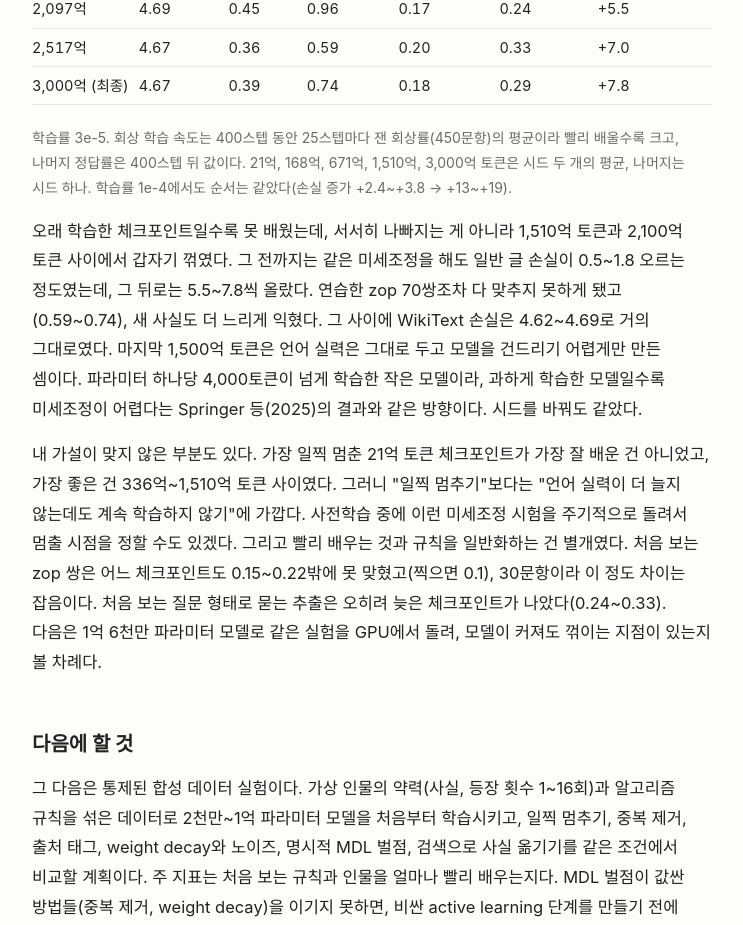
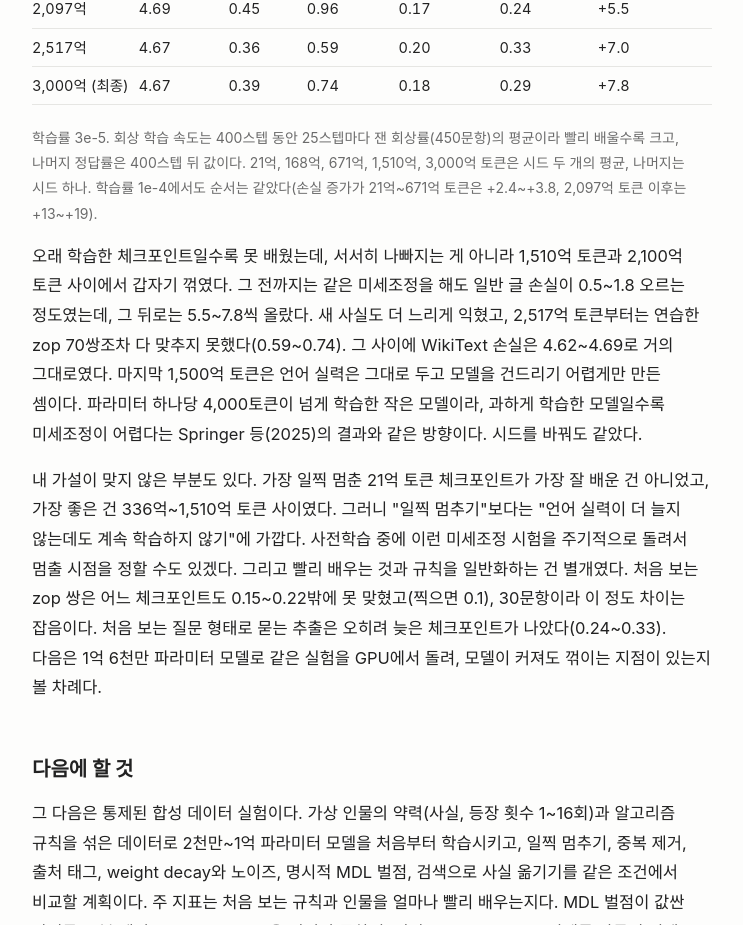
Before and after one commit to inny0127/inny0127.github.io, a plain HTML site: page continual/index.html in a window 1280 px wide. Shown: the part 3317-4242 px from the top of the page, without its empty margins (268-1011 px from the left). Drawn offline with Linux system fonts and the light colour scheme; a web font is replaced by a local one.

Commit message:
research notes: precise wording
Co-Authored-By: Claude Opus 5.5 <noreply@anthropic.com>

```diff
--- a/continual/index.html
+++ b/continual/index.html
@@ -61,8 +61,8 @@
       </tbody>
     </table>
   </div>
-  <p class="small">학습률 3e-5. 회상 학습 속도는 400스텝 동안 25스텝마다 잰 회상률(450문항)의 평균이라 빨리 배울수록 크고, 나머지 정답률은 400스텝 뒤 값이다. 21억, 168억, 671억, 1,510억, 3,000억 토큰은 시드 두 개의 평균, 나머지는 시드 하나. 학습률 1e-4에서도 순서는 같았다(손실 증가 +2.4~+3.8 → +13~+19).</p>
-  <p>오래 학습한 체크포인트일수록 못 배웠는데, 서서히 나빠지는 게 아니라 1,510억 토큰과 2,100억 토큰 사이에서 갑자기 꺾였다. 그 전까지는 같은 미세조정을 해도 일반 글 손실이 0.5~1.8 오르는 정도였는데, 그 뒤로는 5.5~7.8씩 올랐다. 연습한 zop 70쌍조차 다 맞추지 못하게 됐고(0.59~0.74), 새 사실도 더 느리게 익혔다. 그 사이에 WikiText 손실은 4.62~4.69로 거의 그대로였다. 마지막 1,500억 토큰은 언어 실력은 그대로 두고 모델을 건드리기 어렵게만 만든 셈이다. 파라미터 하나당 4,000토큰이 넘게 학습한 작은 모델이라, 과하게 학습한 모델일수록 미세조정이 어렵다는 Springer 등(2025)의 결과와 같은 방향이다. 시드를 바꿔도 같았다.</p>
+  <p class="small">학습률 3e-5. 회상 학습 속도는 400스텝 동안 25스텝마다 잰 회상률(450문항)의 평균이라 빨리 배울수록 크고, 나머지 정답률은 400스텝 뒤 값이다. 21억, 168억, 671억, 1,510억, 3,000억 토큰은 시드 두 개의 평균, 나머지는 시드 하나. 학습률 1e-4에서도 순서는 같았다(손실 증가가 21억~671억 토큰은 +2.4~+3.8, 2,097억 토큰 이후는 +13~+19).</p>
+  <p>오래 학습한 체크포인트일수록 못 배웠는데, 서서히 나빠지는 게 아니라 1,510억 토큰과 2,100억 토큰 사이에서 갑자기 꺾였다. 그 전까지는 같은 미세조정을 해도 일반 글 손실이 0.5~1.8 오르는 정도였는데, 그 뒤로는 5.5~7.8씩 올랐다. 새 사실도 더 느리게 익혔고, 2,517억 토큰부터는 연습한 zop 70쌍조차 다 맞추지 못했다(0.59~0.74). 그 사이에 WikiText 손실은 4.62~4.69로 거의 그대로였다. 마지막 1,500억 토큰은 언어 실력은 그대로 두고 모델을 건드리기 어렵게만 만든 셈이다. 파라미터 하나당 4,000토큰이 넘게 학습한 작은 모델이라, 과하게 학습한 모델일수록 미세조정이 어렵다는 Springer 등(2025)의 결과와 같은 방향이다. 시드를 바꿔도 같았다.</p>
   <p>내 가설이 맞지 않은 부분도 있다. 가장 일찍 멈춘 21억 토큰 체크포인트가 가장 잘 배운 건 아니었고, 가장 좋은 건 336억~1,510억 토큰 사이였다. 그러니 "일찍 멈추기"보다는 "언어 실력이 더 늘지 않는데도 계속 학습하지 않기"에 가깝다. 사전학습 중에 이런 미세조정 시험을 주기적으로 돌려서 멈출 시점을 정할 수도 있겠다. 그리고 빨리 배우는 것과 규칙을 일반화하는 건 별개였다. 처음 보는 zop 쌍은 어느 체크포인트도 0.15~0.22밖에 못 맞혔고(찍으면 0.1), 30문항이라 이 정도 차이는 잡음이다. 처음 보는 질문 형태로 묻는 추출은 오히려 늦은 체크포인트가 나았다(0.24~0.33). 다음은 1억 6천만 파라미터 모델로 같은 실험을 GPU에서 돌려, 모델이 커져도 꺾이는 지점이 있는지 볼 차례다.</p>
 
   <h2>다음에 할 것</h2>
```
